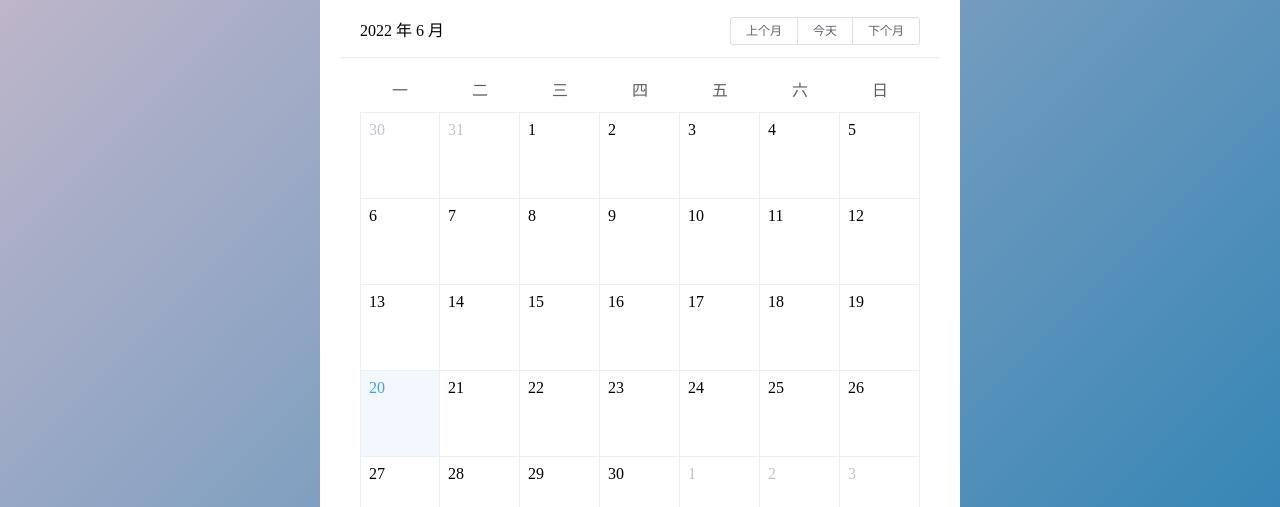
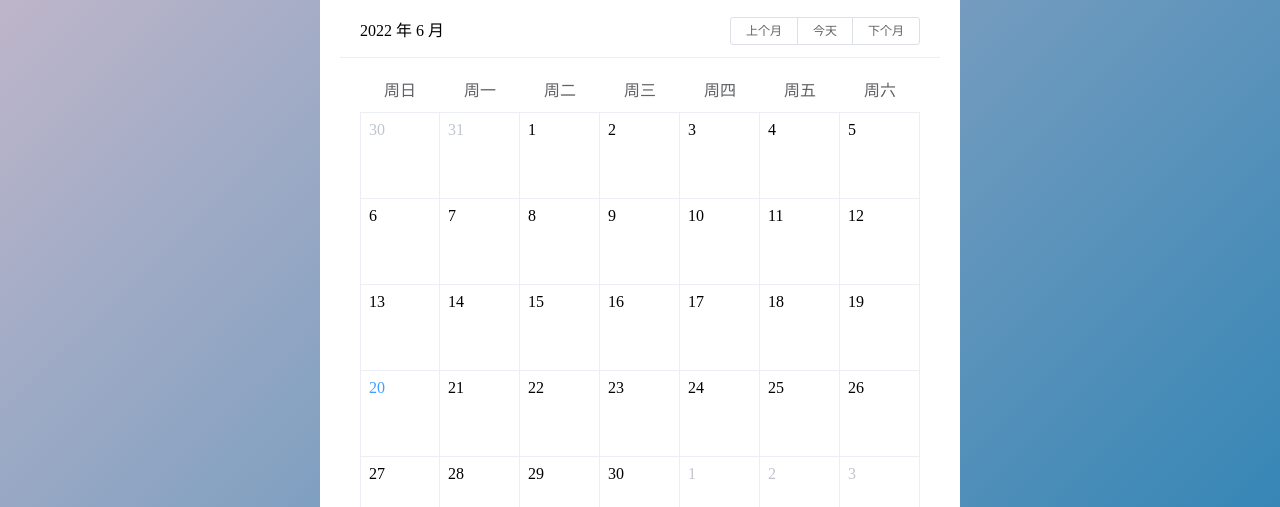
Before and after one commit to snail-lu/portfolio-vue, a Vue app: page /demo/promotion-calendar in a window 1280 px wide. Shown: the part 168-675 px from the top of the page. Built offline with nearby package versions, Linux system fonts and the light colour scheme; what v-clipboard, vue-simple-uploader would draw is missing.

Commit message:
update 日历功能‘

```diff
--- a/src/components/Calendar/date-table.vue
+++ b/src/components/Calendar/date-table.vue
@@ -17,7 +17,7 @@
                     'calendar-table__row': true
                 }"
             >
-                <td v-for="(cell, key) in row" :key="key" :class="getCellClass(cell)" @click="pickDay(cell)">
+                <td v-for="(cell, key) in row" :key="key" :class="getCellClass(cell)">
                     <div class="calendar-day">
                         <span>{{ cell.text }}</span>
                     </div>
@@ -27,22 +27,20 @@
     </table>
 </template>
 <script>
-import fecha from 'element-ui/src/utils/date'
-import { range as rangeArr, getFirstDayOfMonth, getPrevMonthLastDays, getMonthDays } from 'element-ui/src/utils/date-util'
+import { getMonthDays, getFirstDayOfMonth, getPrevMonthLastDays, rangeArr, dateFormat } from '@/utils/date'
 
 export default {
     props: {
         selectedDay: String, // formated date yyyy-MM-dd
         date: Date,
-        hideHeader: Boolean,
-        firstDayOfWeek: Number
+        hideHeader: Boolean
     },
 
     inject: ['Calendar'],
 
     data() {
         return {
-            WEEK_DAYS: ['日', '一', '二', '三', '四', '五', '六']
+            WEEK_DAYS: ['周日', '周一', '周二', '周三', '周四', '周五', '周六']
         }
     },
 
@@ -80,11 +78,6 @@ export default {
                 }
             }
             return classes
-        },
-
-        pickDay({ text, type }) {
-            const date = this.getFormateDate(text, type)
-            this.$emit('pick', date)
         }
 
         // cellRenderProxy({ text, type }) {
@@ -107,16 +100,16 @@ export default {
         prevMonthDatePrefix() {
             const temp = new Date(this.date.getTime())
             temp.setDate(0)
-            return fecha.format(temp, 'yyyy-MM')
+            return dateFormat(temp, 'yyyy-mm')
         },
 
         curMonthDatePrefix() {
-            return fecha.format(this.date, 'yyyy-MM')
+            return dateFormat(this.date, 'yyyy-mm')
         },
 
         nextMonthDatePrefix() {
             const temp = new Date(this.date.getFullYear(), this.date.getMonth() + 1, 1)
-            return fecha.format(temp, 'yyyy-MM')
+            return dateFormat(temp, 'yyyy-mm')
         },
 
         formatedToday() {
@@ -129,8 +122,7 @@ export default {
             const date = this.date
             let firstDay = getFirstDayOfMonth(date)
             firstDay = firstDay === 0 ? 7 : firstDay
-            const firstDayOfWeek = typeof this.firstDayOfWeek === 'number' ? this.firstDayOfWeek : 1
-            const prevMonthDays = getPrevMonthLastDays(date, firstDay - firstDayOfWeek).map((day) => ({
+            const prevMonthDays = getPrevMonthLastDays(date, firstDay - 1).map((day) => ({
                 text: day,
                 type: 'prev'
             }))
--- a/src/components/Calendar/index.vue
+++ b/src/components/Calendar/index.vue
@@ -13,29 +13,19 @@
             </div>
         </div>
         <div class="calendar__body">
-            <date-table :date="date" :selected-day="realSelectedDay" :first-day-of-week="realFirstDayOfWeek" @pick="pickDay" />
+            <date-table :date="date" :selected-day="realSelectedDay" />
         </div>
     </div>
 </template>
 
 <script>
-import fecha from 'element-ui/src/utils/date'
 import DateTable from './date-table'
-
-const validTypes = ['prev-month', 'today', 'next-month']
+import { dateFormat } from '@/utils/date'
 
 export default {
     name: 'Calendar',
     components: {
         DateTable
-    },
-
-    props: {
-        value: [Date, String, Number],
-        firstDayOfWeek: {
-            type: Number,
-            default: 1
-        }
     },
 
     provide() {
@@ -85,20 +75,20 @@ export default {
         prevMonthDatePrefix() {
             const temp = new Date(this.date.getTime())
             temp.setDate(0)
-            return fecha.format(temp, 'yyyy-MM')
+            return dateFormat(temp, 'yyyy-mm')
         },
 
         curMonthDatePrefix() {
-            return fecha.format(this.date, 'yyyy-MM')
+            return dateFormat(this.date, 'yyyy-mm')
         },
 
         nextMonthDatePrefix() {
             const temp = new Date(this.date.getFullYear(), this.date.getMonth() + 1, 1)
-            return fecha.format(temp, 'yyyy-MM')
+            return dateFormat(temp, 'yyyy-mm')
         },
 
         formatedDate() {
-            return fecha.format(this.date, 'yyyy-MM-dd')
+            return dateFormat(this.date, 'yyyy-mm-dd')
         },
 
         currentDate() {
@@ -108,38 +98,24 @@ export default {
         },
 
         formatedToday() {
-            return fecha.format(this.now, 'yyyy-MM-dd')
+            return dateFormat(this.now, 'yyyy-mm-dd')
         },
 
         realSelectedDay: {
             get() {
-                if (!this.value) return this.selectedDay
-                return this.formatedDate
+                return this.selectedDay
             },
             set(val) {
                 this.selectedDay = val
-                const date = new Date(val)
-                this.$emit('input', date)
             }
         },
 
         date() {
-            if (!this.value) {
-                if (this.realSelectedDay) {
-                    const d = this.selectedDay.split('-')
-                    return new Date(d[0], d[1] - 1, d[2])
-                }
-                return this.now
-            } else {
-                return this.toDate(this.value)
+            if (this.realSelectedDay) {
+                const d = this.selectedDay.split('-')
+                return new Date(d[0], d[1] - 1, d[2])
             }
-        },
-
-        realFirstDayOfWeek() {
-            if (this.firstDayOfWeek < 1 || this.firstDayOfWeek > 6) {
-                return 0
-            }
-            return Math.floor(this.firstDayOfWeek)
+            return this.now
         }
     },
 
--- a/src/views/demo/promotionCalendar/index.vue
+++ b/src/views/demo/promotionCalendar/index.vue
@@ -1,10 +1,8 @@
 <template>
     <demo :data="demoInfo">
-        <calendar v-model="value">
+        <calendar>
             <template v-slot:dateCell="{ data }">
-                <div :class="data.isSelected ? 'is-selected' : ''">
-                    {{ data.day.split('-').slice(2).join('') }} {{ data.isSelected ? '✔️' : '' }}
-                </div>
+                <div :class="data.isSelected ? 'is-selected' : ''">{{ data.day.split('-').slice(2).join('') }} {{ data.isSelected ? '✔️' : '' }}</div>
             </template>
         </calendar>
     </demo>
@@ -24,8 +22,7 @@ export default {
             demoInfo: {
                 title: '促销日历',
                 url: ''
-            },
-            value: new Date()
+            }
         }
     },
     created() {},
```
